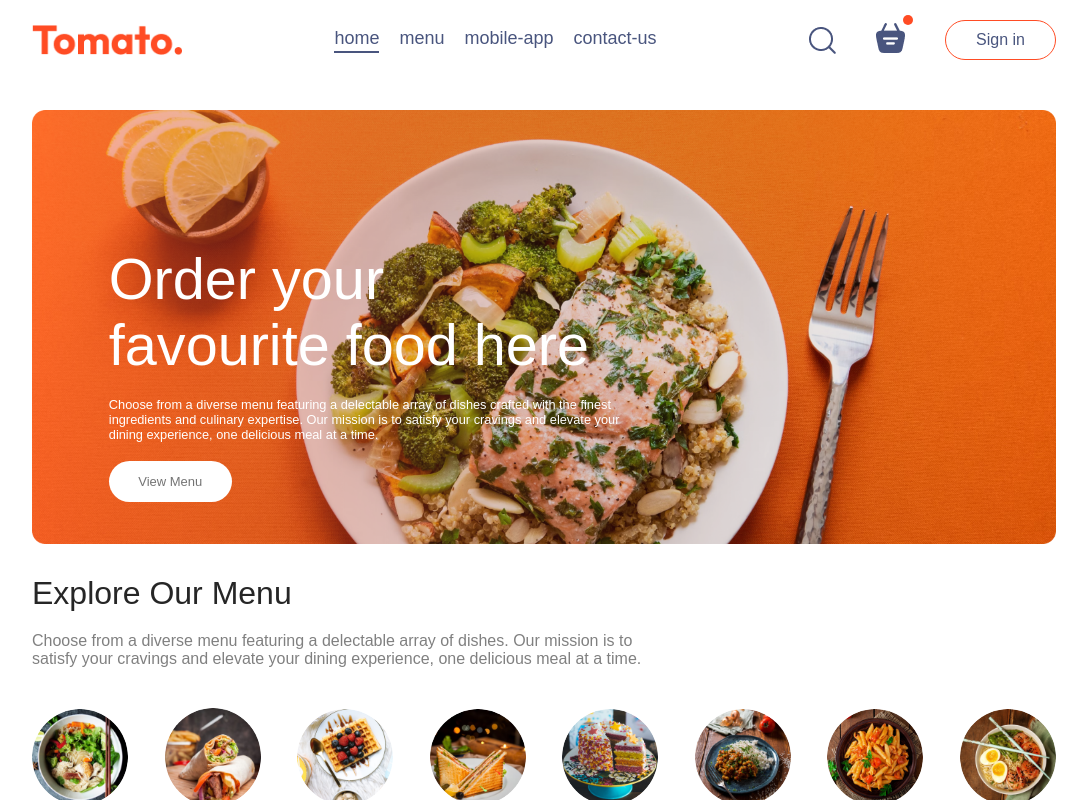
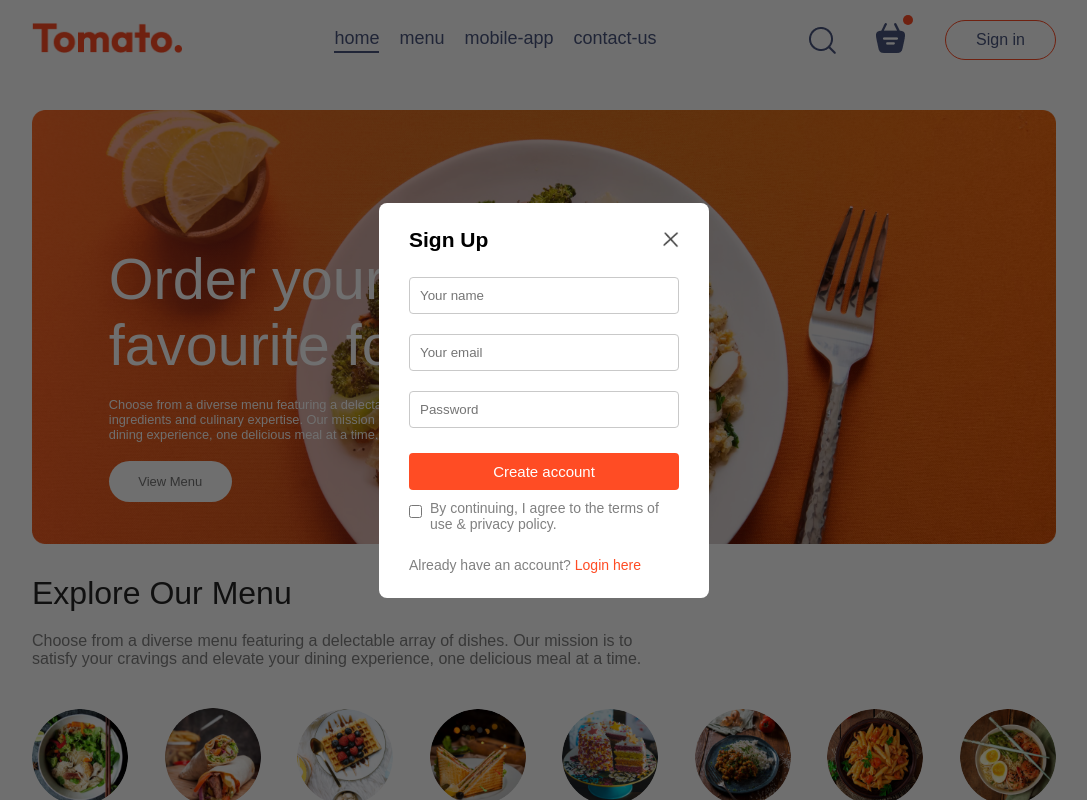
Before and after one commit to Rajakoushik63/FoodDelivary, a React (Vite) app: page / in a window 1280 px wide. Both pictures are taken after a click on the button "Sign in". Shown: the top 800 px of the page, without its empty margins (96-1183 px from the left). Built offline with nearby package versions, Linux system fonts and the light colour scheme.

Commit message:
added Loginpopup component and updated the navbar,home ,app.jsx files

```diff
--- a/src/App.jsx
+++ b/src/App.jsx
@@ -4,12 +4,16 @@
 import Cart from "./components/Cart/Cart";
 import PlaceOrder from "./components/PlaceOrder/PlaceOrder";
 import Footer from "./components/Footer/Footer";
+import LoginPopup from "./components/LoginPopup/LoginPopup";
+import { useState } from "react";
 
 const App = () => {
+  const [showLogin, setShowLogin] = useState(false);
   return (
     <>
+      {showLogin ? <LoginPopup setShowLogin={setShowLogin} /> : <></>}
       <div className="app">
-        <Navbar />
+        <Navbar setShowLogin={setShowLogin} />
         <Routes>
           <Route path="/" element={<Home />} />
           <Route path="/cart" element={<Cart />} />
--- a/src/components/Home/Home.jsx
+++ b/src/components/Home/Home.jsx
@@ -3,6 +3,7 @@
 import Header from "../Header/Header";
 import FoodDisplay from "../FoodDisplay/FoodDisplay"; // Ensure correct import
 import "./Home.css";
+import AppDowload from "../AppDowload/AppDowload";
 
 const Home = () => {
   const [category, setCategory] = useState("All");
@@ -12,6 +13,7 @@
       <Header />
       <ExploreMenu category={category} setCategory={setCategory} />
       <FoodDisplay category={category} /> {/* Passing category prop */}
+      <AppDowload />
     </div>
   );
 };
--- /dev/null
+++ b/src/components/LoginPopup/LoginPopup.css
@@ -0,0 +1,67 @@
+.login-popup {
+  position: absolute;
+  z-index: 1;
+  width: 100%;
+  height: 100%;
+  background-color: #00000090;
+  display: grid;
+}
+.login-popup-container {
+  place-self: center;
+  width: max(23vw, 330px);
+  color: #808080;
+  background-color: white;
+  display: flex;
+  flex-direction: column;
+  gap: 25px;
+  padding: 25px 30px;
+  border-radius: 8px;
+  font-size: 14px;
+  animation: fadeIn 0.5s;
+}
+.login-popup-title {
+  display: flex;
+  justify-content: space-between;
+  align-items: center;
+  color: black;
+}
+.login-popup-title img {
+  width: 16px;
+  cursor: pointer;
+}
+.login-popup-inputs {
+  display: flex;
+  flex-direction: column;
+  gap: 20px;
+}
+.login-popup-inputs input {
+  outline: none;
+  border: 1px solid #c9c9c9;
+  padding: 10px;
+  border-radius: 4px;
+}
+.login-popup-container button {
+  border: none;
+  padding: 10px;
+  border-radius: 4px;
+  color: white;
+  background-color: #ff4c24;
+  font-size: 15px;
+  cursor: pointer;
+}
+.login-popup-condition {
+  display: flex;
+  align-items: start;
+  gap: 8px;
+  margin-top: -15px;
+}
+
+.login-popup-condition input {
+  margin-top: 5px;
+}
+
+.login-popup p span {
+  color: #ff4c24;
+  font-weight: 500;
+  cursor: pointer;
+}
--- /dev/null
+++ b/src/components/LoginPopup/LoginPopup.jsx
@@ -0,0 +1,58 @@
+import PropTypes from "prop-types";
+import "./LoginPopup.css";
+import { assets } from "../../assets/assets";
+import { useState } from "react";
+
+const LoginPopup = ({ setShowLogin }) => {
+  const [currState, setCurrState] = useState("Sign Up");
+  return (
+    <div className="login-popup">
+      <form className="login-popup-container">
+        <div className="login-popup-title">
+          <h2>{currState}</h2>{" "}
+          <img
+            onClick={() => setShowLogin(false)}
+            src={assets.cross_icon}
+            alt=""
+          />
+        </div>
+        <div className="login-popup-inputs">
+          {currState === "Sign Up" ? (
+            <input name="name" type="text" placeholder="Your name" required />
+          ) : (
+            <></>
+          )}
+          <input name="email" type="email" placeholder="Your email" />
+          <input
+            name="password"
+            type="password"
+            placeholder="Password"
+            required
+          />
+        </div>
+        <button>{currState === "Login" ? "Login" : "Create account"}</button>
+        <div className="login-popup-condition">
+          <input type="checkbox" name="" id="" required />
+          <p>By continuing, I agree to the terms of use & privacy policy.</p>
+        </div>
+        {currState === "Login" ? (
+          <p>
+            Create a new account?{" "}
+            <span onClick={() => setCurrState("Sign Up")}>Click here</span>
+          </p>
+        ) : (
+          <p>
+            Already have an account?{" "}
+            <span onClick={() => setCurrState("Login")}>Login here</span>
+          </p>
+        )}
+      </form>
+    </div>
+  );
+};
+
+LoginPopup.propTypes = {
+  setShowLogin: PropTypes.func.isRequired,
+};
+
+export default LoginPopup;
--- a/src/components/Navbar/Navbar.jsx
+++ b/src/components/Navbar/Navbar.jsx
@@ -1,49 +1,63 @@
-// import React from 'react'
+// import React from 'react';
+import PropTypes from "prop-types";
 import "./Navbar.css";
 import { assets } from "../../assets/assets";
 import { useState } from "react";
+import { Link } from "react-router-dom";
 
-const Navbar = () => {
+const Navbar = ({ setShowLogin }) => {
   const [menu, setMenu] = useState("home");
   return (
     <div className="navbar">
-      <img src={assets.logo} alt="" className="logo" />
+      <Link to="/">
+        <img src={assets.logo} alt="" className="logo" />
+      </Link>
       <ul className="navbar-menu">
-        <li
+        <Link
+          to="/"
           onClick={() => setMenu("home")}
           className={menu === "home" ? "active" : ""}
         >
           home
-        </li>
-        <li
+        </Link>
+        <a
+          href="#explore-menu"
           onClick={() => setMenu("menu")}
           className={menu === "menu" ? "active" : ""}
         >
           menu
-        </li>
-        <li
+        </a>
+        <a
+          href="#app-download"
           onClick={() => setMenu("mobile-app")}
           className={menu === "mobile-app" ? "active" : ""}
         >
           mobile-app
-        </li>
-        <li
+        </a>
+        <a
+          href="#footer"
           onClick={() => setMenu("contact-us")}
           className={menu === "contact-us" ? "active" : ""}
         >
           contact-us
-        </li>
+        </a>
       </ul>
       <div className="navbar-right">
         <img src={assets.search_icon} alt="" />
         <div className="navbar-search-icon">
-          <img src={assets.basket_icon} alt="" />
+          <Link to="/cart">
+            <img src={assets.basket_icon} alt="" />
+          </Link>
           <div className="dot"></div>
         </div>
-        <button>Sign in</button>
+        <button onClick={() => setShowLogin(true)}>Sign in</button>
       </div>
     </div>
   );
 };
 
+Navbar.propTypes = {
+  setShowLogin: PropTypes.func.isRequired,
+};
+
 export default Navbar;
```
